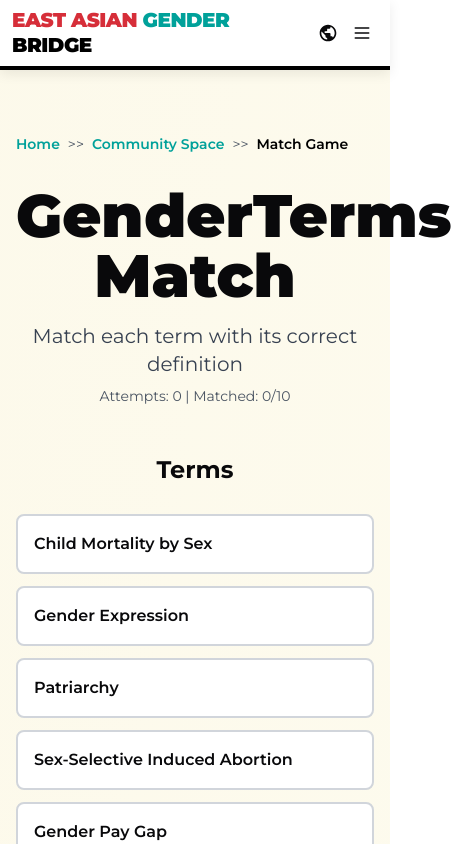
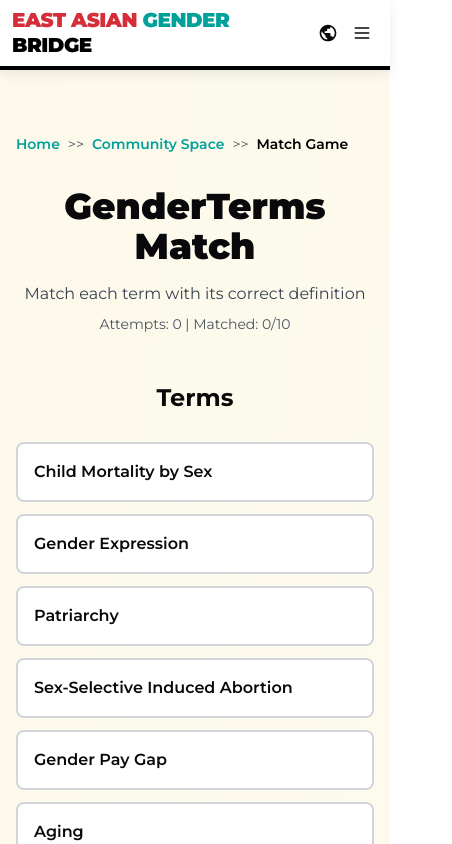
Before and after one commit to Username-19999/gender-bridge-asia, a Next.js app: page /community-space/match in a window 390 px wide. Shown: the top 844 px of the page, 452 px wide, since content can reach past the window. Built offline with nearby package versions, Linux system fonts and the light colour scheme.

Commit message:
feat: optimize mobile font sizes for Match, ASI, and BSRI game pages

```diff
--- a/src/app/community-space/asi/page.tsx
+++ b/src/app/community-space/asi/page.tsx
@@ -510,10 +510,10 @@ export default function ASIGame() {
 
         <AnimatedSection>
           <div className="text-center mb-12">
-            <h1 className="text-6xl font-black mb-4 whitespace-nowrap">
+            <h1 className="text-3xl sm:text-6xl font-black mb-4 whitespace-nowrap">
               {t("Ambivalent Sexism Inventory", "矛盾性别偏见自测")}
             </h1>
-            <p className="text-xl text-gray-700">
+            <p className="text-base sm:text-xl text-gray-700">
               {t("Self-reflection on gender attitudes", "性别态度自我反思")}
             </p>
           </div>
--- a/src/app/community-space/bsri/page.tsx
+++ b/src/app/community-space/bsri/page.tsx
@@ -475,10 +475,10 @@ export default function BSRIGame() {
 
         <AnimatedSection>
           <div className="text-center mb-12">
-            <h1 className="text-6xl font-black mb-4 whitespace-nowrap">
+            <h1 className="text-3xl sm:text-6xl font-black mb-4 whitespace-nowrap">
               {t("Gender Role Self-Test", "性别角色自测")}
             </h1>
-            <p className="text-xl text-gray-700">
+            <p className="text-base sm:text-xl text-gray-700">
               {t("BSRI Assessment", "BSRI评估")}
             </p>
           </div>
--- a/src/app/community-space/match/page.tsx
+++ b/src/app/community-space/match/page.tsx
@@ -430,8 +430,8 @@ export default function MatchGame() {
 
         <AnimatedSection>
           <div className="text-center mb-12">
-            <h1 className="text-6xl font-black mb-4">{t("GenderTerms Match", "术语连连看")}</h1>
-            <p className="text-xl text-gray-700">{t("Match each term with its correct definition", "将每个术语与正确的定义连线")}</p>
+            <h1 className="text-4xl sm:text-6xl font-black mb-4">{t("GenderTerms Match", "术语连连看")}</h1>
+            <p className="text-base sm:text-xl text-gray-700">{t("Match each term with its correct definition", "将每个术语与正确的定义连线")}</p>
             <p className="text-sm text-gray-600 mt-2">
               {t("Attempts", "尝试次数")}: {attempts} | {t("Matched", "已匹配")}: {matches.size}/{gameTerms.length}
             </p>
@@ -495,8 +495,8 @@ export default function MatchGame() {
             </div>
           ) : (
             <Card className="p-12 bg-white shadow-xl text-center">
-              <h2 className="text-4xl font-black mb-6">{t("Congratulations!", "恭喜完成！")}</h2>
-              <p className="text-6xl font-black mb-8">{attempts} {t("attempts", "次尝试")}</p>
+              <h2 className="text-2xl sm:text-4xl font-black mb-6">{t("Congratulations!", "恭喜完成！")}</h2>
+              <p className="text-4xl sm:text-6xl font-black mb-8">{attempts} {t("attempts", "次尝试")}</p>
 
               <div className={`inline-block px-8 py-4 rounded-lg ${getScore().bg} mb-8`}>
                 <div className="flex justify-center mb-2">
```
